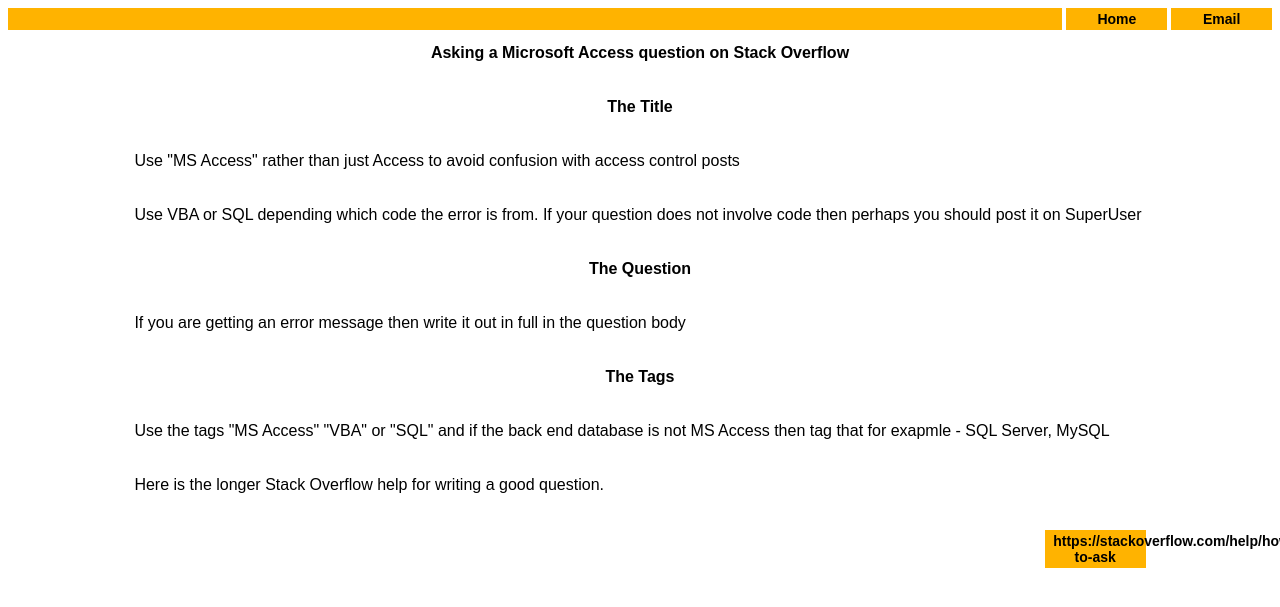
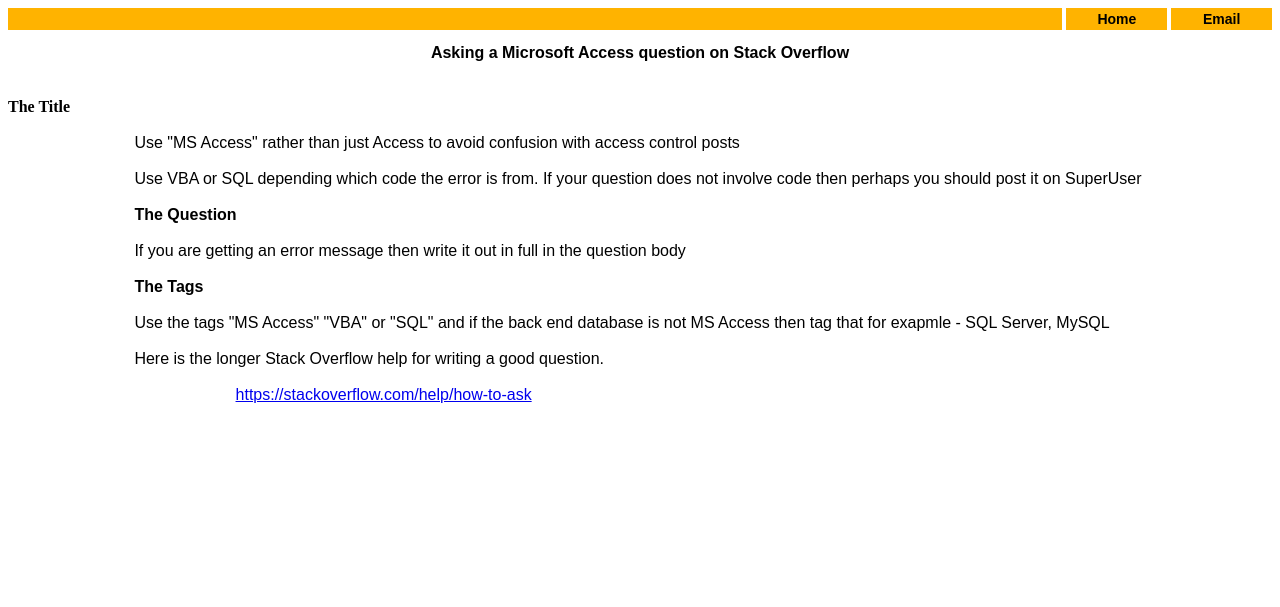
Before and after one commit to DaveTallett26/davetallett26.github.io, a Jekyll site: the page SOQuestion.html, which Jekyll copies as it is, in a window 1280 px wide. Shown: the top 607 px of the page. Built offline with Jekyll 4.4.1, drawn with Linux system fonts in a browser that asks for light colours.

Commit message:
Update SOQuestion.html

```diff
--- a/SOQuestion.html
+++ b/SOQuestion.html
@@ -17,20 +17,21 @@
 </ul>
 <div class="style62"><br/><br/>Asking a Microsoft Access question on Stack Overflow</div>
 <br/><br/>
-<div class="style62">The Title</div>
+<b>The Title</b>
 <br/><br/>
-<div class="style84">Use "MS Access" rather than just Access to avoid confusion with access control posts</div>
+<div class="style84">
+Use "MS Access" rather than just Access to avoid confusion with access control posts
 <br/><br/>
-<div class="style84">Use VBA or SQL depending which code the error is from. If your question does not involve code then perhaps you should post it on SuperUser</div>
+Use VBA or SQL depending which code the error is from. If your question does not involve code then perhaps you should post it on SuperUser
 <br/><br/>
-<div class="style62">The Question</div>
+<b>The Question</b>
 <br/><br/>
-<div class="style84">If you are getting an error message then write it out in full in the question body</div>
+If you are getting an error message then write it out in full in the question body
 <br/><br/>
-<div class="style62">The Tags</div>
+<b>The Tags</b>
 <br/><br/>
-<div class="style84">Use the tags "MS Access" "VBA" or "SQL" and if the back end database is not MS Access then tag that for exapmle - SQL Server, MySQL</div>
+Use the tags "MS Access" "VBA" or "SQL" and if the back end database is not MS Access then tag that for exapmle - SQL Server, MySQL
 <br/><br/>
-<div class="style84">Here is the longer Stack Overflow help for writing a good question.</div>
+Here is the longer Stack Overflow help for writing a good question.
 <br/><br/>
-<div class="style84"><a class="style2" href="https://stackoverflow.com/help/how-to-ask">https://stackoverflow.com/help/how-to-ask</a></div>
+<div class="style84"><a href="https://stackoverflow.com/help/how-to-ask">https://stackoverflow.com/help/how-to-ask</a></div>
```
